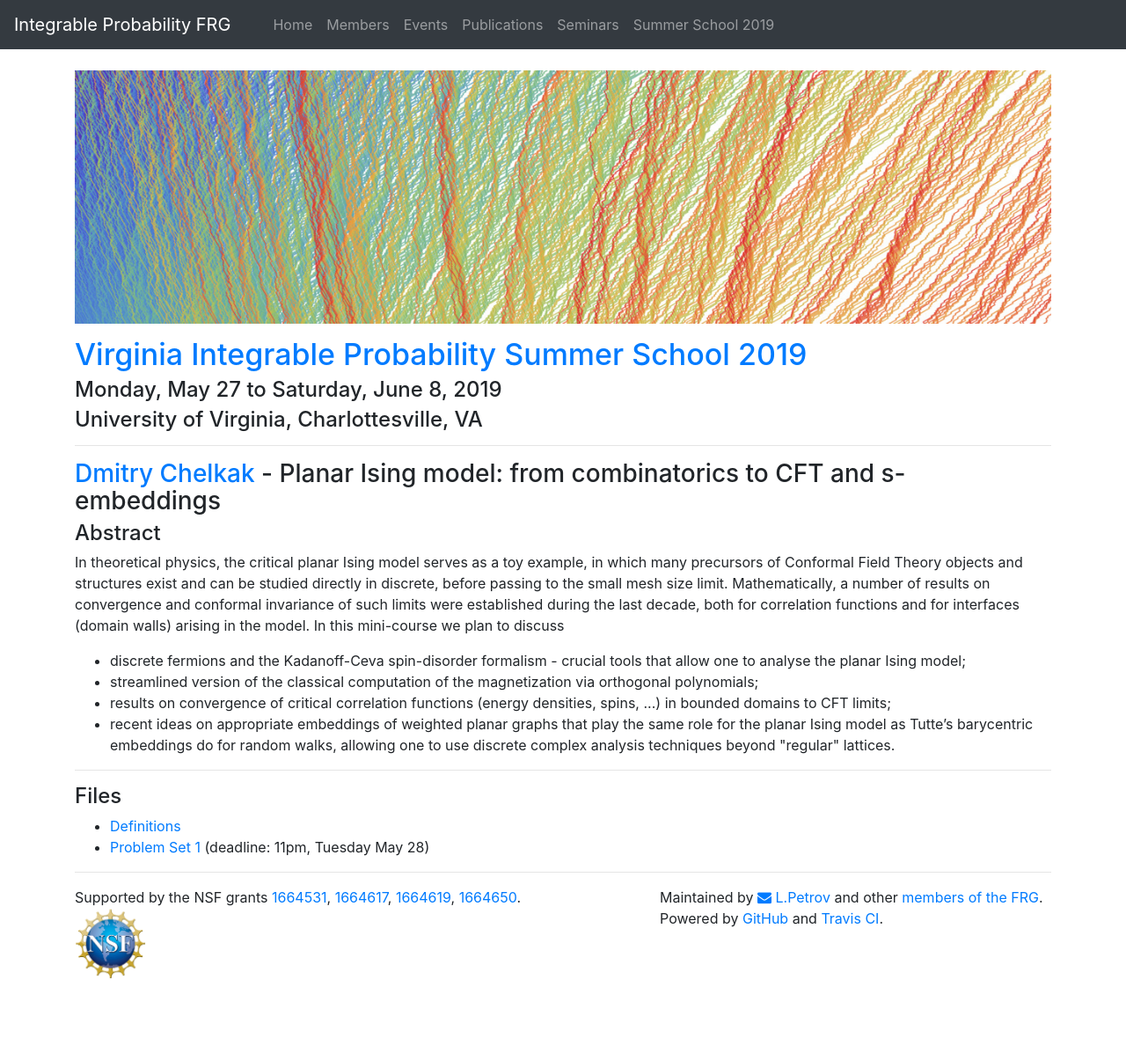
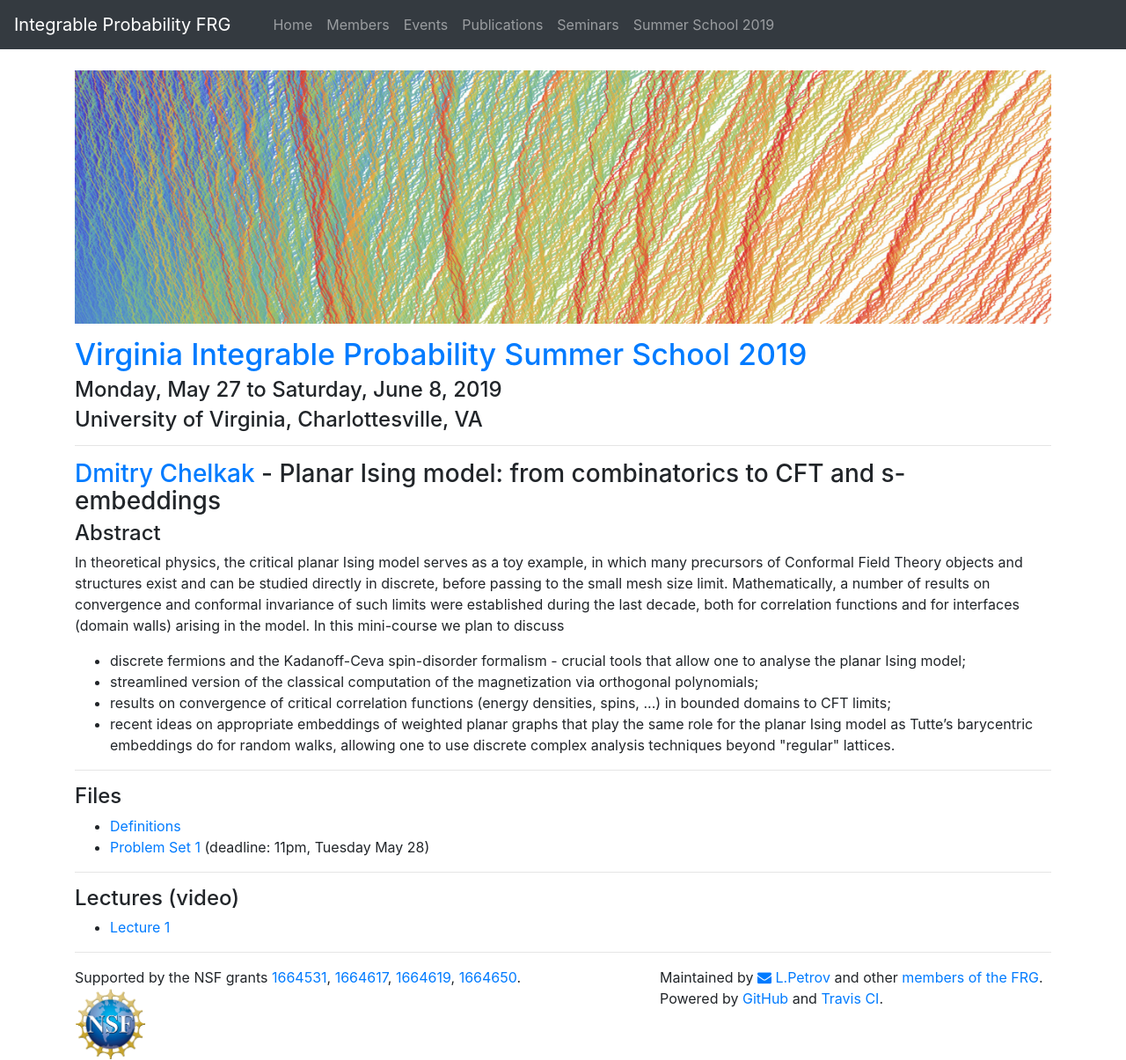
Before and after one commit to int-prob/int-prob-code, a Jekyll site: the page built from vipss2019/chelkak.md, in a window 1280 px wide. Shown: the whole page at 88% size. Built offline with Jekyll 4.4.1, drawn with Linux system fonts in a browser that asks for light colours; nearby versions of some CDN libraries; before the commit the page ends 1113 px from its top, so only the background shows below that.

Commit message:
first video lecture

```diff
--- a/vipss2019/chelkak.md
+++ b/vipss2019/chelkak.md
@@ -33,3 +33,10 @@ In theoretical physics, the critical planar Ising model serves as a toy example,
 
 - [Definitions]({{site.url}}/vipss2019/chelkak/Def_VA2019_1.pdf)
 - [Problem Set 1]({{site.url}}/vipss2019/chelkak/IsingVirginia_TA1.pdf) (deadline: 11pm, Tuesday May 28)
+
+
+---
+
+### Lectures (video)
+
+- [Lecture 1](http://vipss19-lect.s3-website-us-east-1.amazonaws.com/Chelkak-1.mp4)
```
